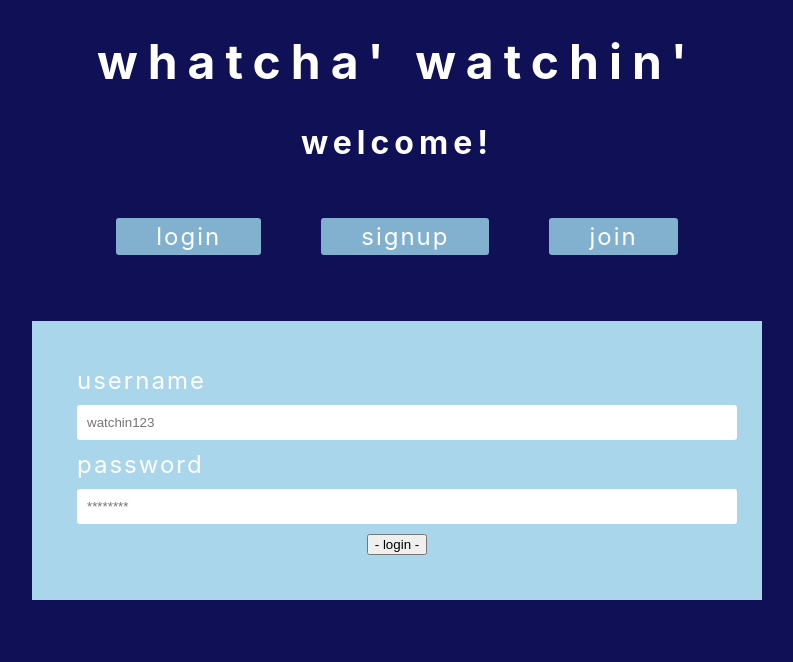
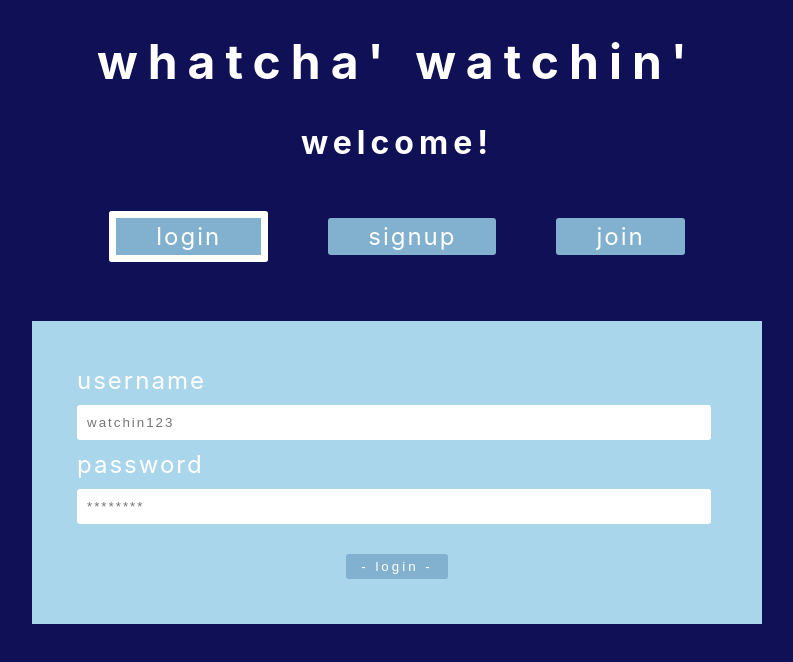
Before and after one commit to finkkoby/watcha-watchin, a React (Create React App) app in the folder client/: page /login in a window 1280 px wide. Shown: the top 662 px of the page, without its empty margins (243-1036 px from the left). Built offline with nearby package versions, Linux system fonts and the light colour scheme.

Commit message:
edit css for form page css (login, signup, join)

```diff
--- a/client/src/css/App.css
+++ b/client/src/css/App.css
@@ -31,6 +31,11 @@ div.links a {
   background-color: var(--two);
   padding: 4px 40px;
   border-radius: 3px;
+  border: hidden solid 7px;
+}
+
+div.links a.active {
+  border: solid white 7px;
 }
 
 div.about-body {
--- a/client/src/css/Home.css
+++ b/client/src/css/Home.css
@@ -10,11 +10,12 @@ div.form-container form {
 
 div.form-container form input {
     display: block;
-    width: 100%;
+    width: 96%;
     padding: 10px;
     margin: 10px 0px;
     border: none;
     border-radius: 3px;
+    letter-spacing: 2px;
 }
 
 div.form-container form label {
@@ -24,5 +25,24 @@ div.form-container form label {
 form button {
     display: block;
     margin: auto;
+    margin-top: 20px;
     width: fit-content;
+    transition: all 0.25s;
 }
+
+form button:hover {
+    background-color: var(--five);
+    color: white;
+    cursor: pointer;
+}
+
+form button:active {
+    box-shadow: inset white 0px 0px 7px;
+}
+
+form p {
+    display: block;
+    text-align: right;
+    font-size: medium;
+    margin: 5px 0px;
+}
--- a/client/src/css/index.css
+++ b/client/src/css/index.css
@@ -20,3 +20,13 @@ code {
   --five: #113065;
   background-color: var(--four);
 }
+
+button {
+  border: none;
+  background-color: var(--two);
+  color: white;
+  margin: 5px;
+  padding: 5px 15px;
+  border-radius: 3px;
+  letter-spacing: 3px;
+}
--- a/client/src/pages/Home.js
+++ b/client/src/pages/Home.js
@@ -1,4 +1,4 @@
-import { Link, Outlet } from 'react-router-dom'
+import { NavLink, Outlet } from 'react-router-dom'
 
 import '../css/Home.css'
 
@@ -10,9 +10,9 @@ function Home() {
             </div>
             <div className='page-body'>
                 <div className='links'>
-                    <Link to='/login'>login</Link>
-                    <Link to='/signup'>signup</Link>
-                    <Link to='/join'>join</Link>
+                    <NavLink to='/login'>login</NavLink>
+                    <NavLink to='/signup'>signup</NavLink>
+                    <NavLink to='/join'>join</NavLink>
                 </div>
                 <Outlet />
             </div>
--- a/client/src/pages/Login.js
+++ b/client/src/pages/Login.js
@@ -19,7 +19,6 @@ function Login() {
                     password: ''
                 }}
                 validationSchema={formSchema}
-                validateOnChange={false}
                 onSubmit={values => console.log(values)}
             >
                 {props => (
```
